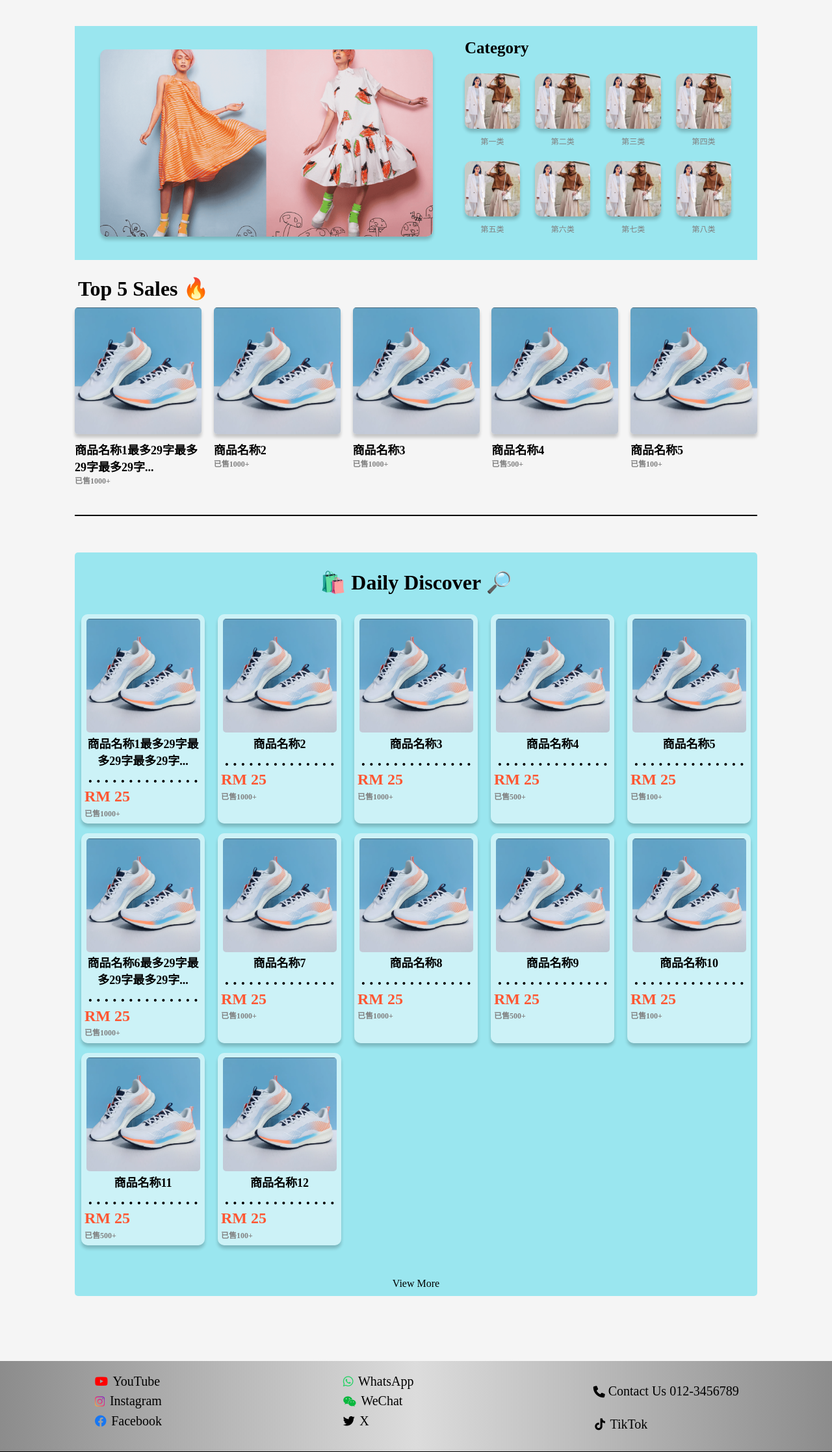
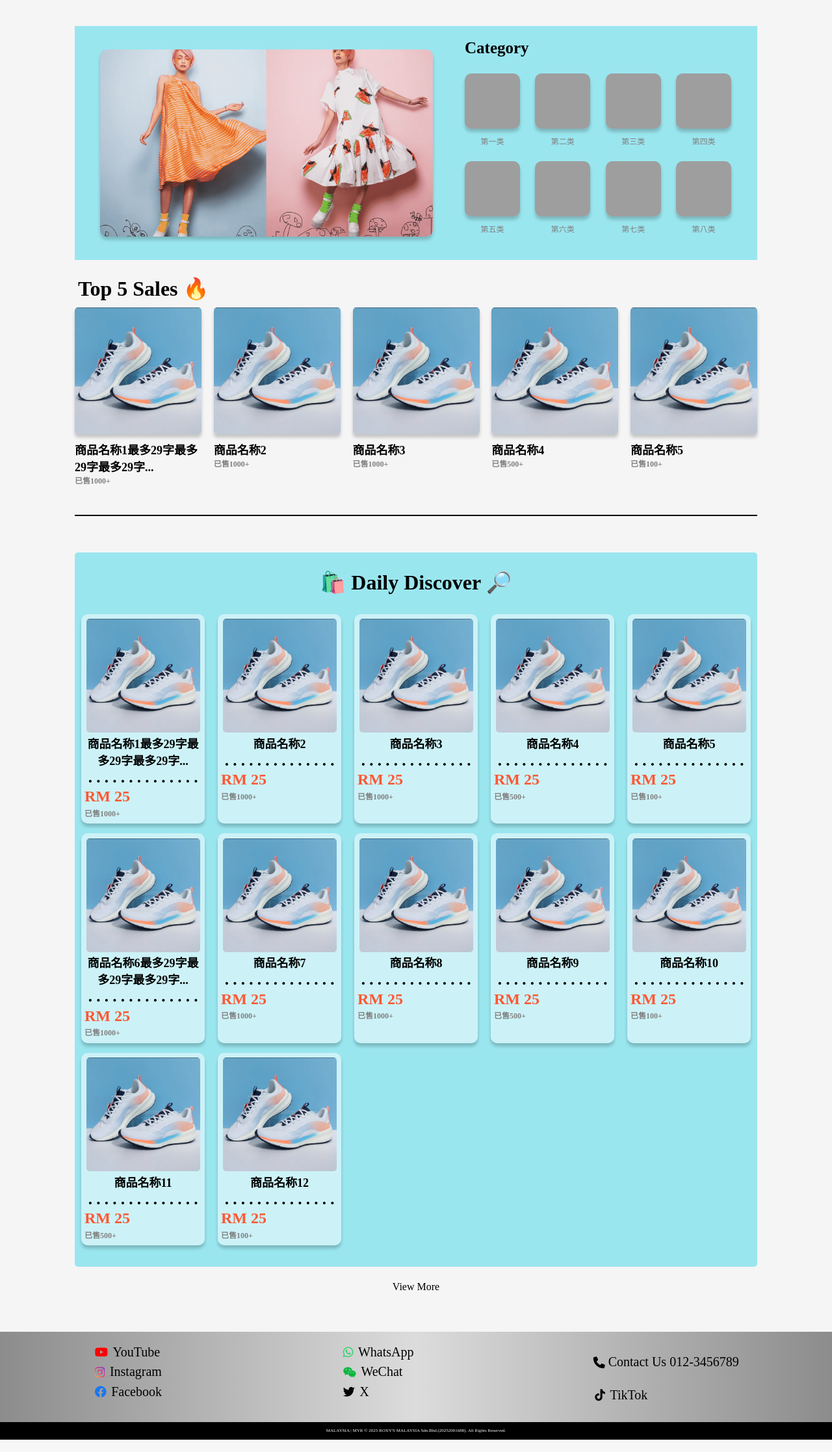
Before and after one commit to Rayan-Loh/Web-Assignment-Code, a PHP site: page / in a window 1280 px wide. Shown: the part 60-2294 px from the top of the page at 65% size. Run offline with PHP 8.4, Linux system fonts and the light colour scheme; grey boxes are pictures that could not be loaded.

Commit message:
细节更新

```diff
--- a/css/home_style.css
+++ b/css/home_style.css
@@ -598,14 +598,14 @@ html{
     .sales-item:hover .jump-text {
         opacity: 1;
     }
+
+    .view-more{
+        font-size: 32px;
+
+        position: relative;
+        top: 100px;
+    }
 }
-.Daily-Discover-Container::after{
-    display: block;
-    content: "View More";
-    font-size: 32px;
-    margin-top: 100px;
-}
-
 
 
 
--- a/js/app.js
+++ b/js/app.js
@@ -1,8 +1,11 @@
-document.getElementById('userIcon').addEventListener('click', function() {
-    const userInfoCard = document.getElementById('userInfoCard');
-    if (userInfoCard.style.display === 'none' || userInfoCard.style.display === '') {
-        userInfoCard.style.display = 'block';
-    } else {
-        userInfoCard.style.display = 'none';
+document.addEventListener("DOMContentLoaded", function () {
+    const userIcon = document.getElementById('userIcon');
+    if (userIcon) {
+        userIcon.addEventListener('click', function () {
+            const userInfoCard = document.getElementById('userInfoCard');
+            if (userInfoCard) {
+                userInfoCard.style.display = userInfoCard.style.display === 'none' || userInfoCard.style.display === '' ? 'block' : 'none';
+            }
+        });
     }
 });
--- a/program/home/_dailydiscover.php
+++ b/program/home/_dailydiscover.php
@@ -38,4 +38,5 @@ $prices = [
             </a>
         <?php endforeach; ?>
     </div>
+    <span class="view-more">View More</span>
 </div>
--- a/program/home/_firstbox.php
+++ b/program/home/_firstbox.php
@@ -24,7 +24,7 @@
 
                 foreach ($categories as $link => $name): ?>
                     <a href="<?= $link ?>" class="category-box">
-                        <img src="image/carousel/fashion1.jpg" alt="<?= $name ?>">
+                        <img src= alt="<?= $name ?>">
                         <p><?= $name ?></p>
                     </a>
                 <?php endforeach; ?>
```
